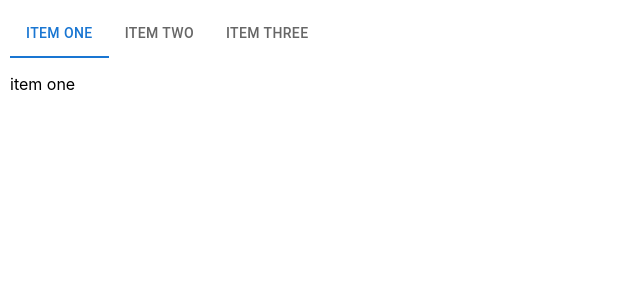
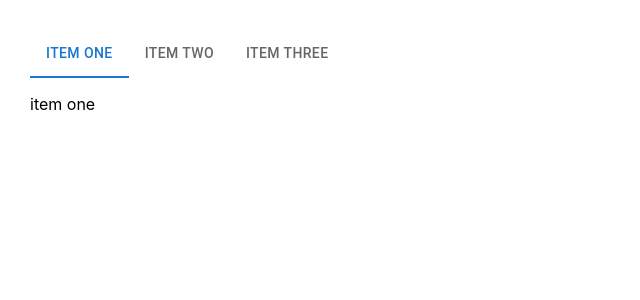
Before and after one commit to Anu8050/React_Task, a React (Create React App) app in the folder my-react-app/: page /itempage in a window 1280 px wide. Shown: the top 300 px of the page, without its empty margins (0-640 px from the left). Built offline with nearby package versions, Linux system fonts and the light colour scheme.

Commit message:
setting same width to both text fields.

```diff
--- a/my-react-app/src/Page/loginpage.js
+++ b/my-react-app/src/Page/loginpage.js
@@ -143,7 +143,7 @@ function Login() {
             <Card className="card" style={{alignItems: 'center', maxWidth: 300, margin: '0 auto', marginTop: '100px',border:"3px solid green"}} >
             <CardContent>
             <ThemeProvider theme={theme}>
-                <TextField className="custom-outline" id="outlined-basic" label="Username" variant="outlined" value={username}
+                <TextField fullWidth className="custom-outline" id="outlined-basic" label="Username" variant="outlined" value={username}
                 style={{ marginBottom: '20px' }}
                 // InputLabelProps={{style: { color: 'green'},}}
                 InputProps={{style: { borderColor: 'green' },  }}
@@ -151,7 +151,7 @@ function Login() {
                 error={fieldError && username.trim() === ''}
                 helperText={fieldError && username.trim() === '' ? 'Please enter the username' : ''}
                 />
-                <TextField className="custom-outline"  type="password" id="outlined-basic" label="Password" variant="outlined" value={password}
+                <TextField fullWidth className="custom-outline"  type="password" id="outlined-basic" label="Password" variant="outlined" value={password}
                 style={{ marginBottom: '20px' }}
                 // InputLabelProps={{style: { color: 'green'},}}
                 InputProps={{style: { borderColor: 'green' },
--- a/my-react-app/src/Page/text.css
+++ b/my-react-app/src/Page/text.css
@@ -12,7 +12,7 @@
   }
 
 .itempage{
-  margin: 10px;
+  margin: 30px;
   align-items: center;
   border-color: brown;
   text-align: center;
```
